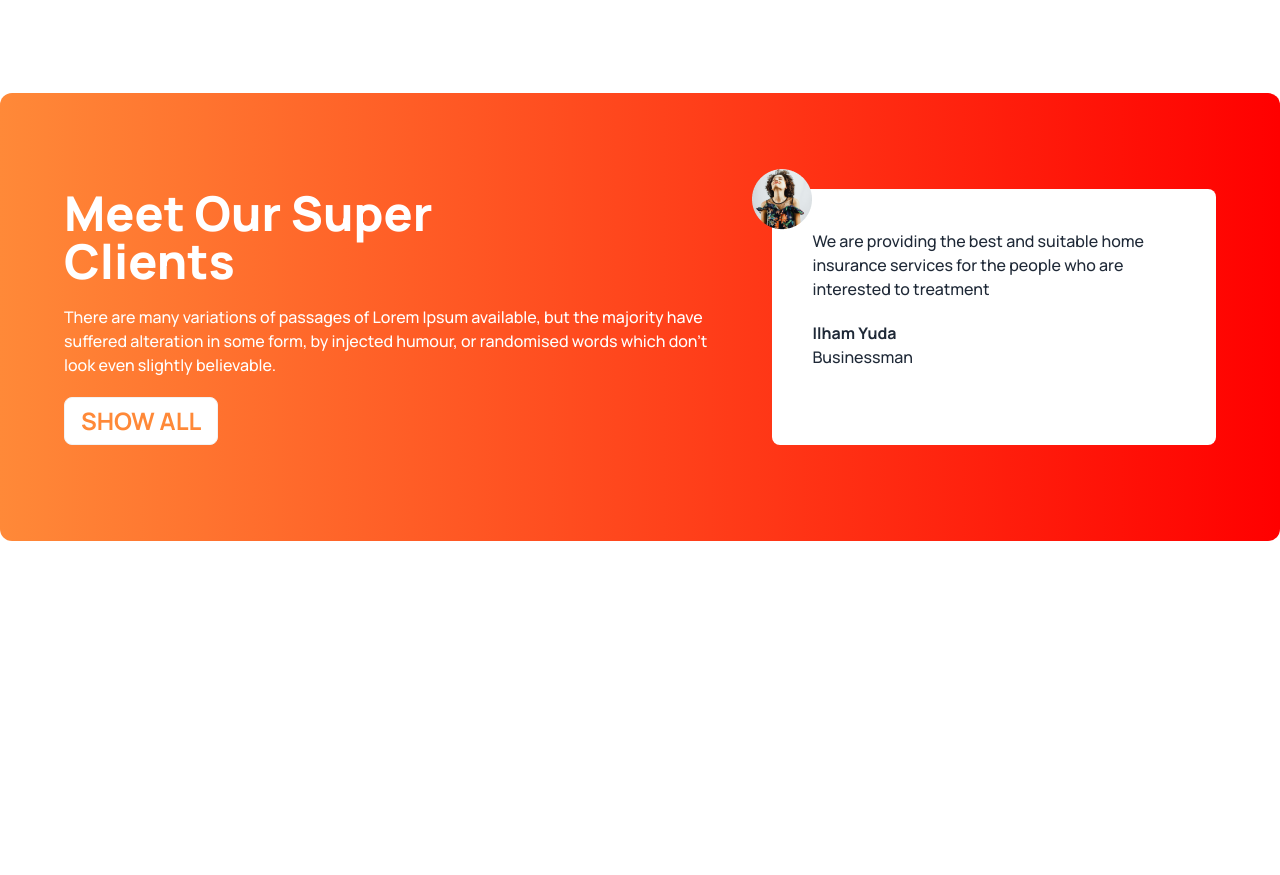
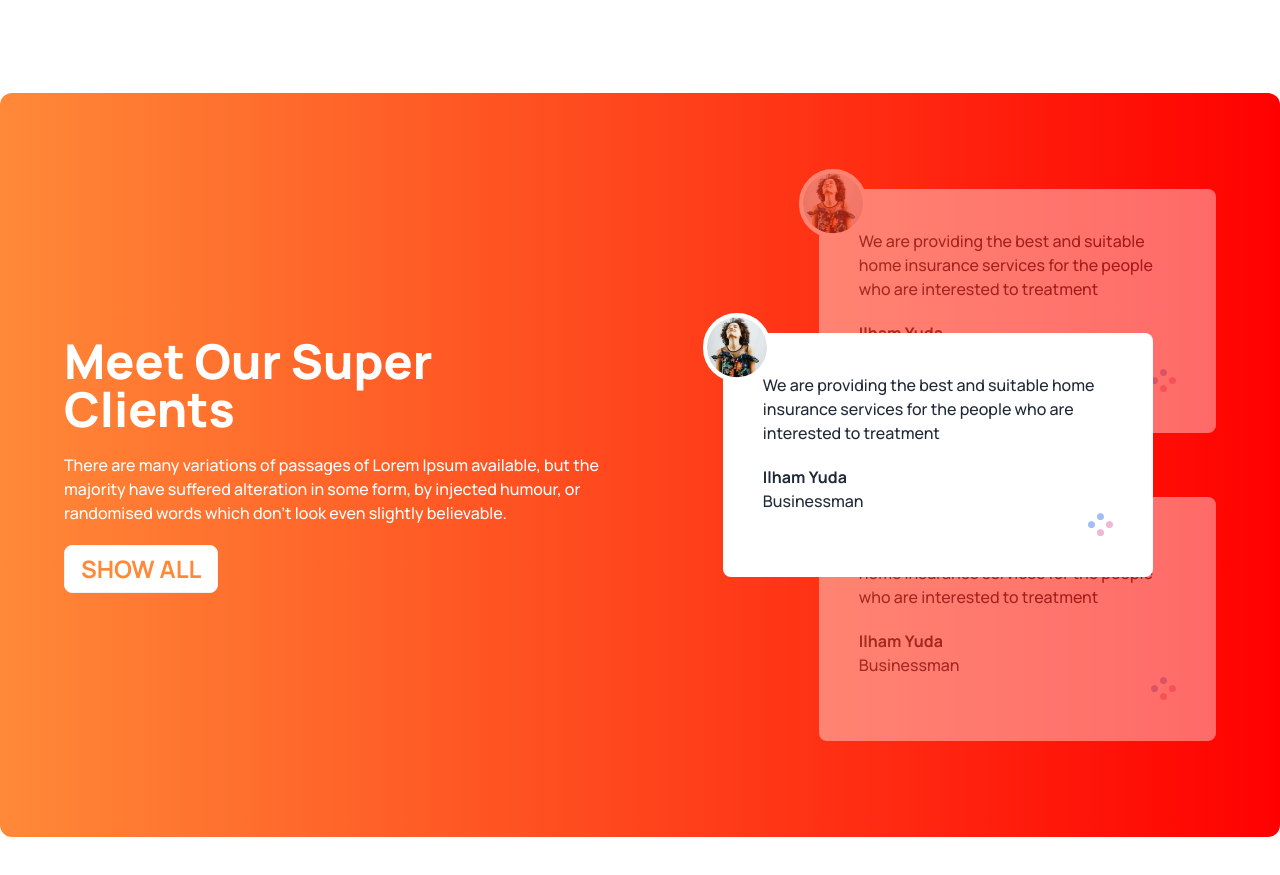
Before and after one commit to Rajib-10/tea-house-with-daisy, a plain HTML site: page index.html in a window 1280 px wide. Shown: the part 1722-2597 px from the top of the page. Before the commit the page ends 2359 px from the top, so only its background shows below. Drawn offline with nearby package versions, Linux system fonts and the light colour scheme.

Commit message:
super client done

```diff
--- a/index.html
+++ b/index.html
@@ -138,19 +138,45 @@
       </section>
 
       <!-- meet our client section   -->
-      <section class="my-24 flex flex-col lg:flex-row gap-12 rounded-xl bg-gradient-to-r from-[#FF8938] to-[#F00] px-16 py-24">
+      <section class="my-24 flex flex-col lg:flex-row gap-12 rounded-xl bg-gradient-to-r from-[#FF8938] to-[#F00] px-16 py-24 items-center">
         <div class="space-y-5">
           <h2 class="text-5xl font-extrabold text-white">Meet Our Super <br> Clients</h2>
-          <p class="font-medium text-white">There are many variations of passages of Lorem Ipsum available, but the majority have suffered alteration in some form, by injected humour, or randomised words which don't look even slightly believable. </p>
+          <p class="font-medium text-white lg:pr-28">There are many variations of passages of Lorem Ipsum available, but the majority have suffered alteration in some form, by injected humour, or randomised words which don't look even slightly believable. </p>
           <button class="btn bg-white text-2xl font-bold text-[#FF8938]">Show All</button>
         </div>
 
-        <div class="p-10 rounded-lg bg-white relative">
-          <img class="absolute -top-5 -left-5" src="./images/client.png" alt="">
+      <div class="relative">
+        <!-- next review  -->
+        <div class="p-10 rounded-lg opacity-40 z-10 bg-white relative mb-16">
+          <img class="absolute -top-5 -left-5 border-4 border-white rounded-full bg-white" src="./images/client.png" alt="">
           <p class="font-medium">We are providing the best and suitable home insurance services for the people who are interested to treatment</p>
           <h4 class="font-bold mt-5">Ilham Yuda</h4>
           <p class="font-medium">Businessman</p>
+          <div class="flex justify-end">
+            <img src="./images/circles.png" alt="">
+          </div>
         </div>
+        <!-- current review  -->
+        <div class="p-10 z-20 rounded-lg bg-white absolute w-[430px] lg:-left-24 top-36">
+          <img class="absolute -top-5 -left-5 border-4 border-white rounded-full bg-white " src="./images/client.png" alt="">
+          <p class="font-medium">We are providing the best and suitable home insurance services for the people who are interested to treatment</p>
+          <h4 class="font-bold mt-5">Ilham Yuda</h4>
+          <p class="font-medium">Businessman</p>
+          <div class="flex justify-end">
+            <img src="./images/circles.png" alt="">
+          </div>
+        </div>
+        <!-- previous review  -->
+        <div class="p-10 z-10 rounded-lg opacity-40 bg-white relative">
+          <img class="absolute -top-5 -left-5 border-4 border-white rounded-full bg-white" src="./images/client.png" alt="">
+          <p class="font-medium">We are providing the best and suitable home insurance services for the people who are interested to treatment</p>
+          <h4 class="font-bold mt-5">Ilham Yuda</h4>
+          <p class="font-medium">Businessman</p>
+          <div class="flex justify-end">
+            <img src="./images/circles.png" alt="">
+          </div>
+        </div>
+      </div>
 
       </section>
 
```
